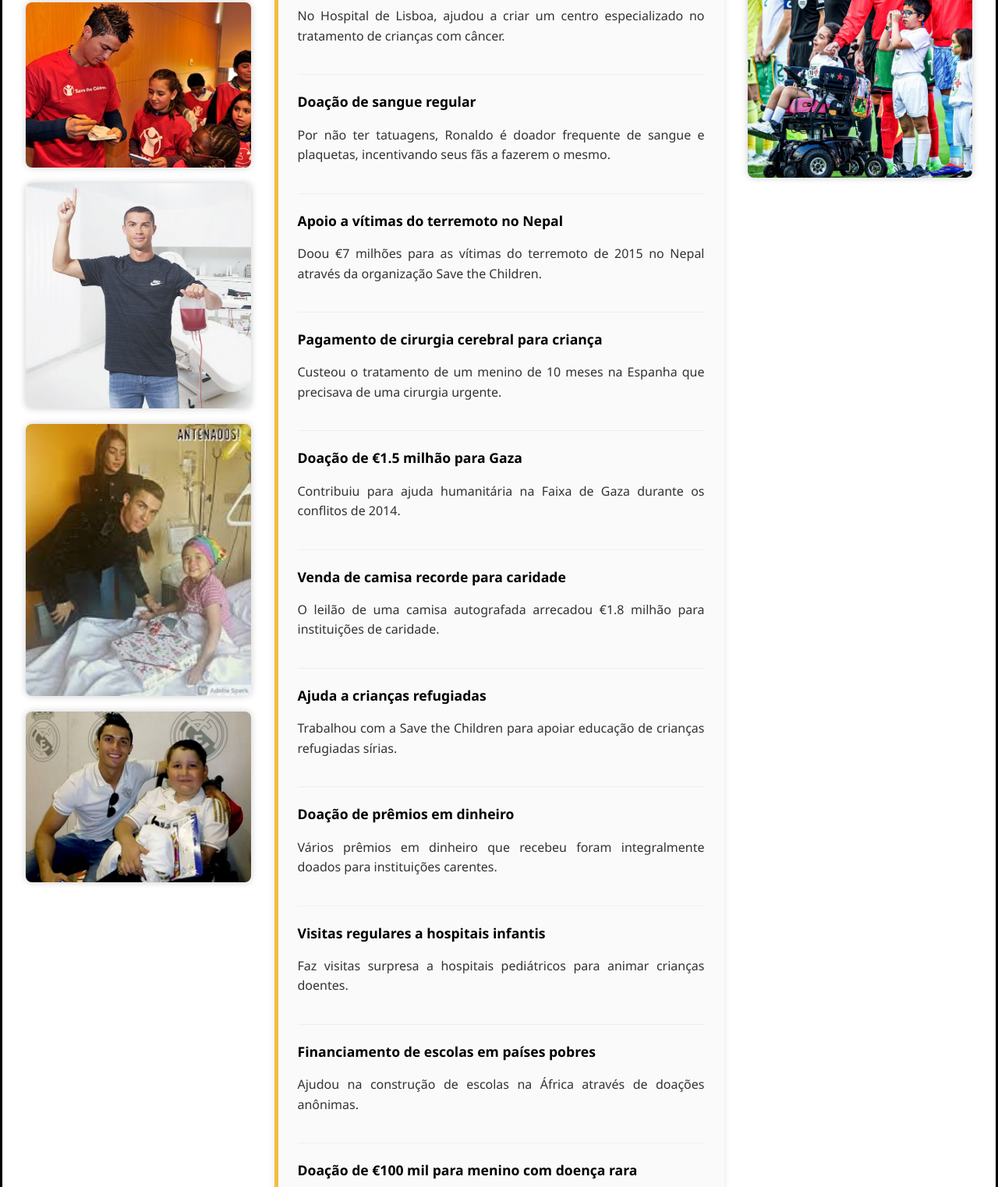
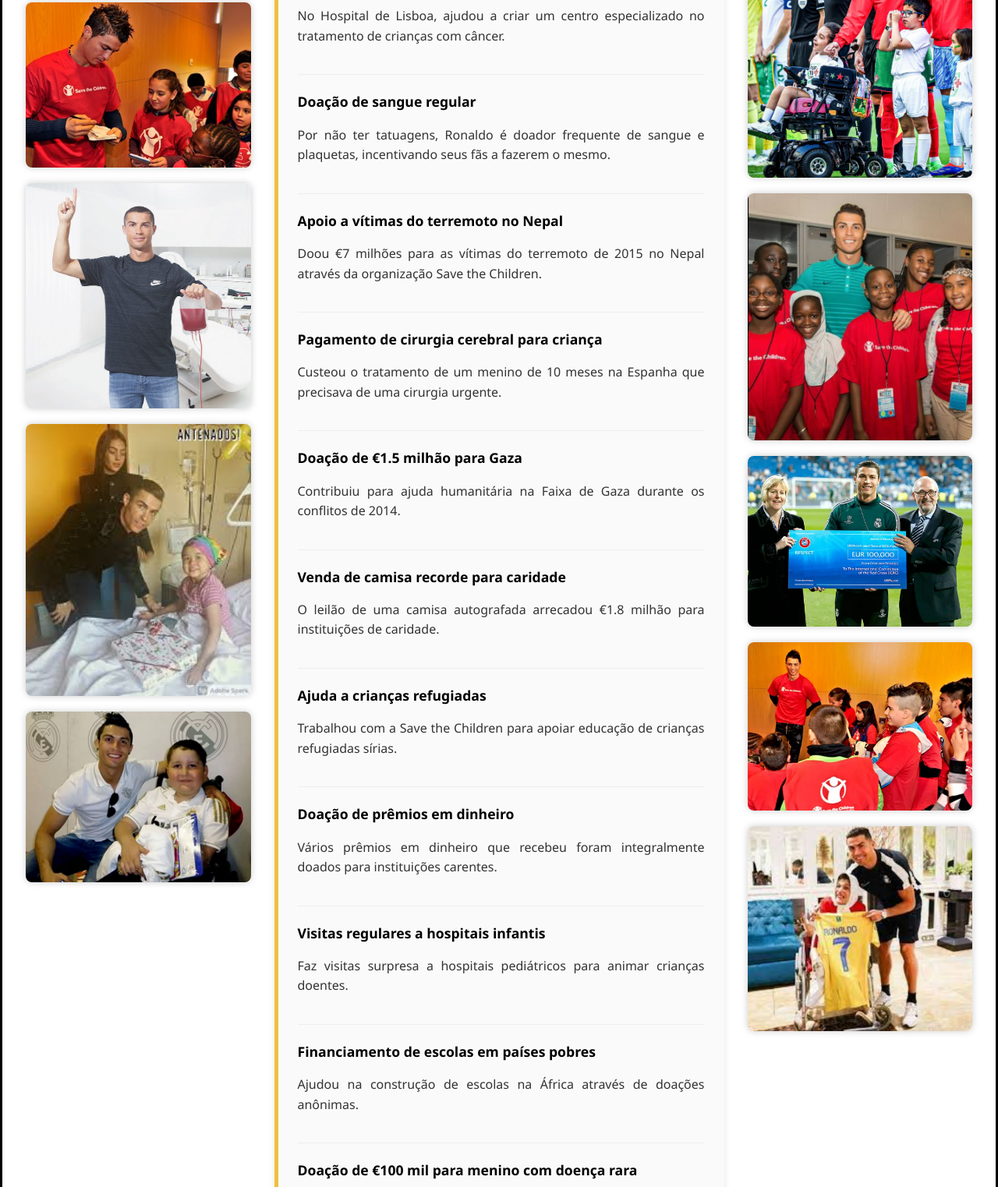
Before and after one commit to Rafael-063/cristiano707, a plain HTML site: page serviços.html in a window 1280 px wide. Shown: the part 499-2022 px from the top of the page at 78% size. Drawn offline with Linux system fonts and the light colour scheme.

Commit message:
Update serviços.html

```diff
--- a/serviços.html
+++ b/serviços.html
@@ -339,6 +339,11 @@
             <div id="direita">
                 <img src="imagens/cirurgia.jpg" alt="CR7 com crianças">
                 <img src="imagens/cadeira.jpg" alt="CR7 em evento beneficente">
+                <img src="imagens/trabalho7.png" alt="CR7 em evento beneficente">
+                <img src="imagens/trabalho11.png" alt="CR7 em evento beneficente">
+                <img src="imagens/trabalho12.png" alt="CR7 em evento beneficente">
+                <img src="imagens/trabalho14.png" alt="CR7 em evento beneficente">
+
             </div>
         </div>
 
```
